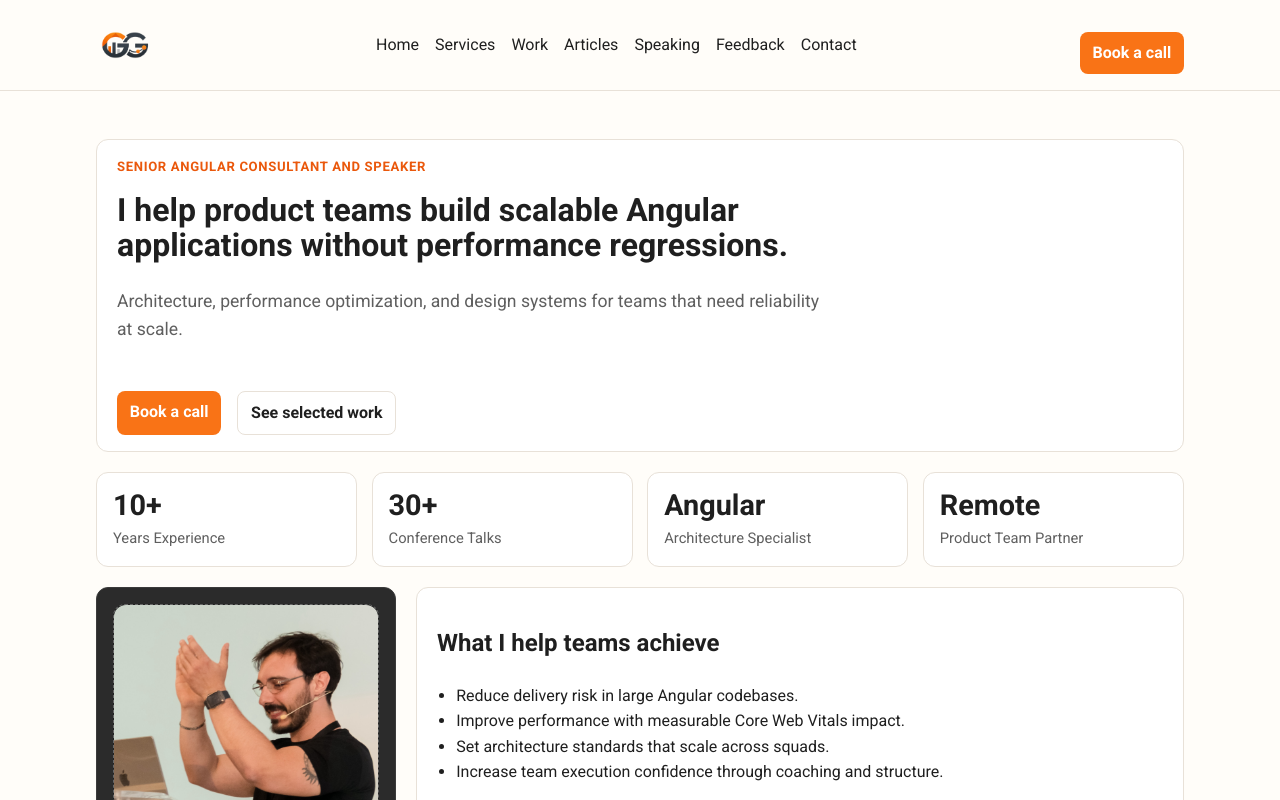
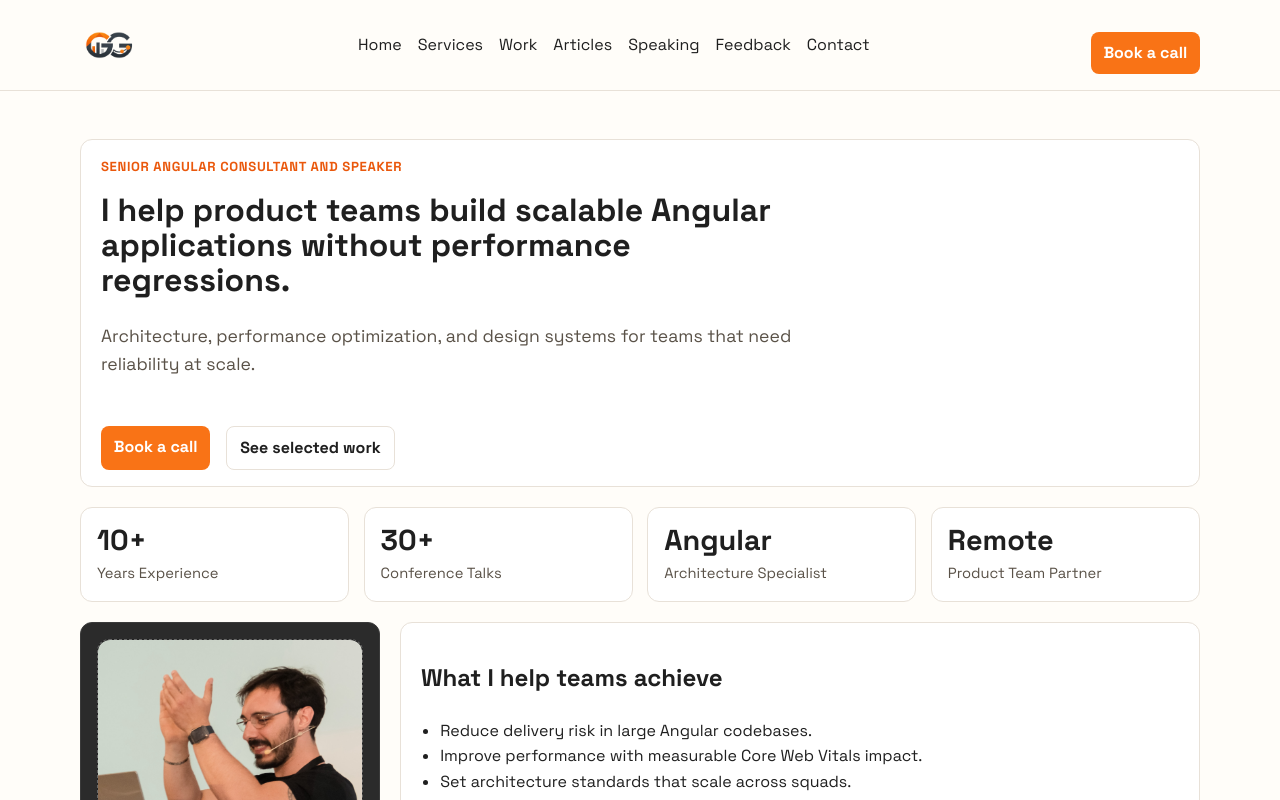
Before and after one commit to giorgiogalassi/blog, a Next.js app: page / in a window 1280 px wide. Shown: the top 800 px of the page. Built offline with nearby package versions, Linux system fonts and the light colour scheme.

Commit message:
feat: add global authority typography and theme token contract

```diff
--- a/app/layout.tsx
+++ b/app/layout.tsx
@@ -1,5 +1,5 @@
 import type { Metadata } from 'next';
-import { Roboto } from 'next/font/google';
+import { Archivo, Space_Grotesk } from 'next/font/google';
 import type { CSSProperties, ReactNode } from 'react';
 
 import { Header } from '@/components/header';
@@ -9,7 +9,14 @@ import { getPersonSchema, getProfessionalServiceSchema, toJsonLd } from '@/lib/s
 
 import './globals.css';
 
-const roboto = Roboto({
+const headingFont = Archivo({
+  subsets: ['latin'],
+  weight: ['500', '600', '700'],
+  display: 'swap',
+  variable: '--font-heading'
+});
+
+const bodyFont = Space_Grotesk({
   subsets: ['latin'],
   weight: ['300', '400', '500', '700'],
   display: 'swap'
@@ -37,20 +44,40 @@ export default function RootLayout({ children }: { children: ReactNode }) {
   return (
     <html lang="en">
       <body
-        className={roboto.className}
+        className={`${bodyFont.className} ${headingFont.variable}`}
         style={
           {
             '--color-bg': theme.colors.background,
+            '--color-surface-1': theme.colors.surface1,
+            '--color-surface-2': theme.colors.surface2,
             '--color-fg': theme.colors.foreground,
             '--color-muted': theme.colors.muted,
             '--color-border': theme.colors.border,
-            '--color-accent': theme.colors.accent,
-            '--color-accent-strong': theme.colors.accentStrong,
-            '--color-accent-soft': theme.colors.accentSoft,
+            '--color-primary': theme.colors.primary,
+            '--color-primary-strong': theme.colors.primaryStrong,
+            '--color-primary-soft': theme.colors.primarySoft,
+            '--color-accent': theme.colors.primary,
+            '--color-accent-strong': theme.colors.primaryStrong,
+            '--color-accent-soft': theme.colors.primarySoft,
+            '--space-1': theme.spacing[1],
+            '--space-2': theme.spacing[2],
+            '--space-3': theme.spacing[3],
+            '--space-4': theme.spacing[4],
+            '--space-6': theme.spacing[6],
+            '--space-8': theme.spacing[8],
+            '--space-12': theme.spacing[12],
+            '--space-16': theme.spacing[16],
+            '--space-24': theme.spacing[24],
             '--space-section': theme.spacing.section,
-            '--space-container': theme.spacing.container,
+            '--space-container': theme.layout.container,
+            '--space-reading': theme.layout.reading,
+            '--layout-container-max': theme.layout.container,
+            '--layout-reading-max': theme.layout.reading,
             '--radius-sm': theme.radius.sm,
-            '--radius-md': theme.radius.md
+            '--radius-md': theme.radius.md,
+            '--radius-lg': theme.radius.lg,
+            '--shadow-sm': theme.shadow.sm,
+            '--shadow-md': theme.shadow.md
           } as CSSProperties
         }
       >
--- a/config/theme.ts
+++ b/config/theme.ts
@@ -1,19 +1,38 @@
 export const theme = {
   colors: {
     background: '#fffdf9',
+    surface1: '#ffffff',
+    surface2: '#fff7ef',
     foreground: '#1f1f1f',
-    muted: '#5f5f5f',
+    muted: '#5a5248',
     border: '#e8e1d8',
-    accent: '#f97316',
-    accentStrong: '#ea580c',
-    accentSoft: '#ffedd5'
+    primary: '#f97316',
+    primaryStrong: '#ea580c',
+    primarySoft: '#ffedd5'
   },
   spacing: {
-    section: '3rem',
-    container: '68rem'
+    1: '4px',
+    2: '8px',
+    3: '12px',
+    4: '16px',
+    6: '24px',
+    8: '32px',
+    12: '48px',
+    16: '64px',
+    24: '96px',
+    section: '3rem'
+  },
+  layout: {
+    container: '1120px',
+    reading: '720px'
   },
   radius: {
-    sm: '0.5rem',
-    md: '0.75rem'
+    sm: '8px',
+    md: '12px',
+    lg: '16px'
+  },
+  shadow: {
+    sm: '0 1px 2px rgb(0 0 0 / 6%)',
+    md: '0 8px 24px rgb(0 0 0 / 10%)'
   }
 } as const;
```
